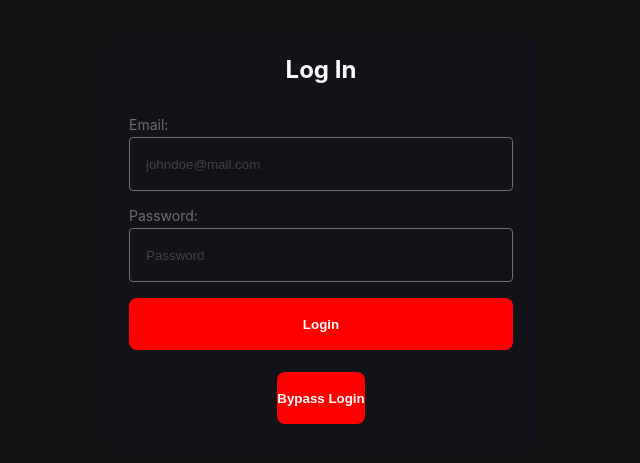
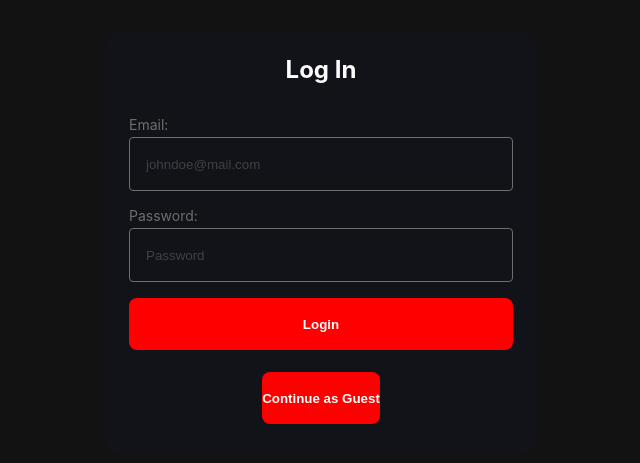
Before and after one commit to sarodcreator/Streamline, a React (Create React App) app: page /login in a window 1280 px wide. Shown: the part 169-632 px from the top of the page, without its empty margins (329-969 px from the left). Built offline with nearby package versions, Linux system fonts and the light colour scheme.

Commit message:
fixed the bypass

```diff
--- a/src/landing_page/Hero/login.js
+++ b/src/landing_page/Hero/login.js
@@ -46,7 +46,7 @@ const Login = ({ onLogin }) => {
         />
         <button type="submit">Login</button>
       </form>
-      <button className="bypass-btn" onClick={handleBypass}>Bypass Login</button>
+      <button className="bypass-btn" onClick={handleBypass}>Continue as Guest</button>
     </div>
   );
 };
```
